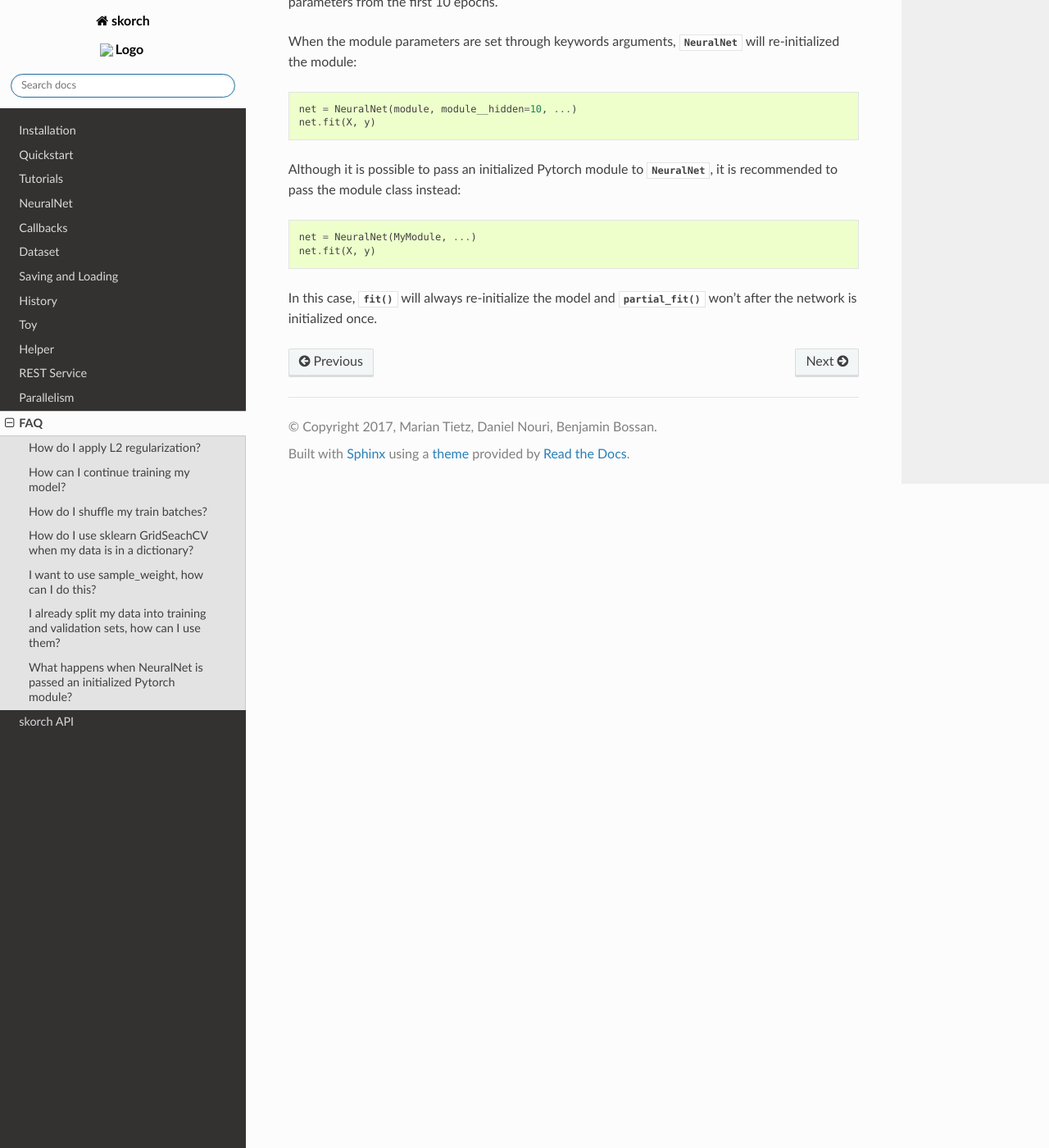
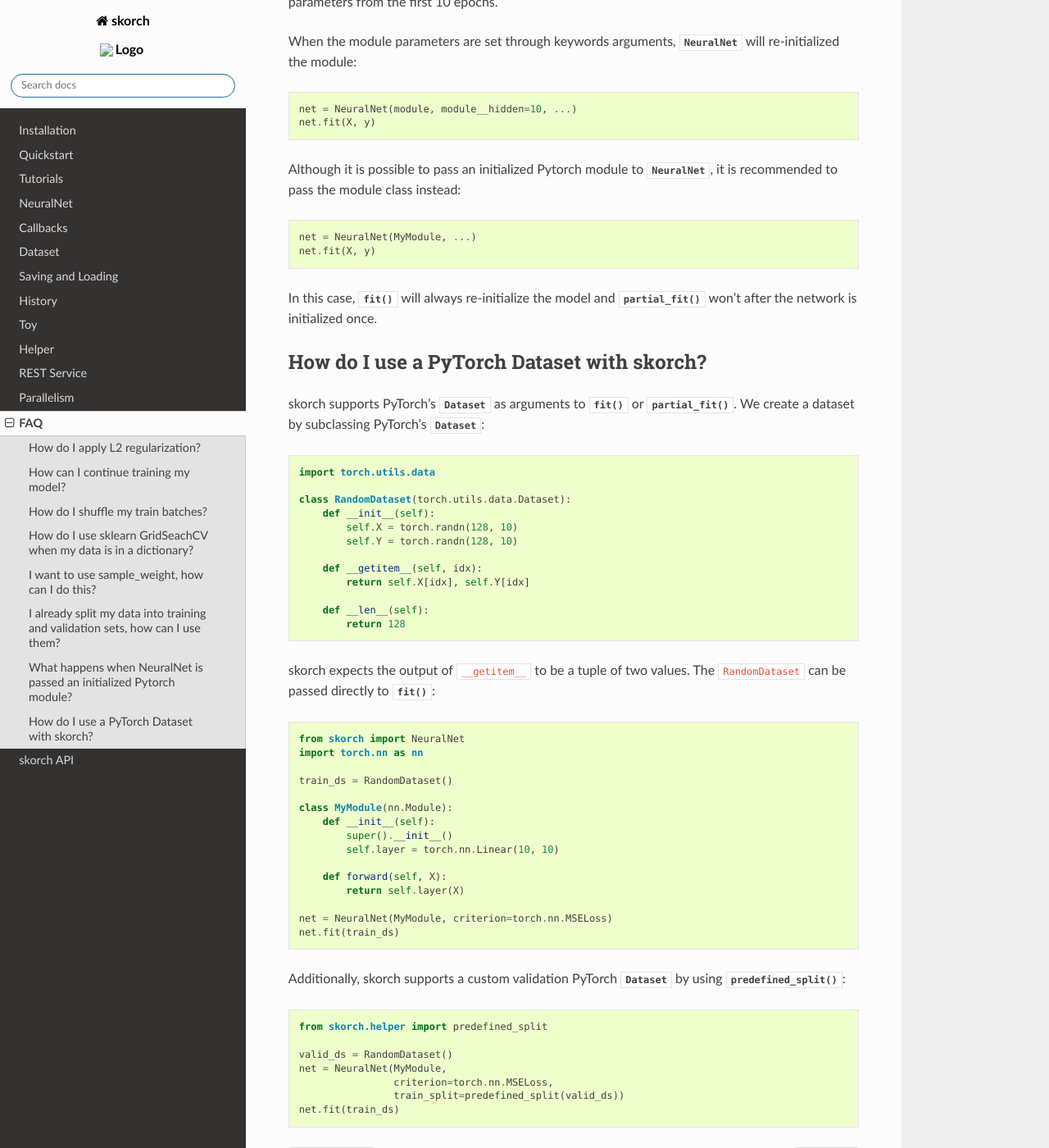
Before and after one commit to skorch-dev/skorch, a Sphinx documentation site: the page built from docs/user/FAQ.rst, in a window 1280 px wide and 1400 px high, scrolled down 3101 px. Shown: the whole window at 82% size. Built offline with Sphinx 7.4.7 and the Read the Docs theme 2.0.0, drawn with Linux system fonts in a browser that asks for light colours.

Commit message:
DOC Adds FAQ entry on pytorch's Dataset

```diff
--- a/docs/user/FAQ.rst
+++ b/docs/user/FAQ.rst
@@ -196,3 +196,64 @@ instead:
 In this case, :func:`~skorch.net.NeuralNet.fit` will always re-initialize
 the model and :func:`~skorch.net.NeuralNet.partial_fit` won't after the
 network is initialized once.
+
+.. _faq_how_do_i_use_a_pytorch_dataset_with_skorch:
+
+How do I use a PyTorch Dataset with skorch?
+-------------------------------------------
+
+skorch supports PyTorch's :class:`~torch.utils.data.Dataset` as arguments to
+:func:`~skorch.net.NeuralNet.fit` or
+:func:`~skorch.net.NeuralNet.partial_fit`. We create a dataset by
+subclassing PyTorch's :class:`~torch.utils.data.Dataset`:
+
+.. code:: python
+
+    import torch.utils.data
+
+    class RandomDataset(torch.utils.data.Dataset):
+        def __init__(self):
+            self.X = torch.randn(128, 10)
+            self.Y = torch.randn(128, 10)
+
+        def __getitem__(self, idx):
+            return self.X[idx], self.Y[idx]
+
+        def __len__(self):
+            return 128
+
+skorch expects the output of ``__getitem__`` to be a tuple of two values.
+The ``RandomDataset`` can be passed directly to
+:func:`~skorch.net.NeuralNet.fit`:
+
+.. code:: python
+
+    from skorch import NeuralNet
+    import torch.nn as nn
+
+    train_ds = RandomDataset()
+
+    class MyModule(nn.Module):
+        def __init__(self):
+            super().__init__()
+            self.layer = torch.nn.Linear(10, 10)
+
+        def forward(self, X):
+            return self.layer(X)
+
+    net = NeuralNet(MyModule, criterion=torch.nn.MSELoss)
+    net.fit(train_ds)
+
+Additionally, skorch supports a custom validation PyTorch
+:class:`~torch.utils.data.Dataset` by using
+:func:`~skorch.helper.predefined_split`:
+
+.. code:: python
+
+    from skorch.helper import predefined_split
+
+    valid_ds = RandomDataset()
+    net = NeuralNet(MyModule,
+                    criterion=torch.nn.MSELoss,
+                    train_split=predefined_split(valid_ds))
+    net.fit(train_ds)
```
Also changed, not shown: docs/user/dataset.rst (+7 -4 lines).
